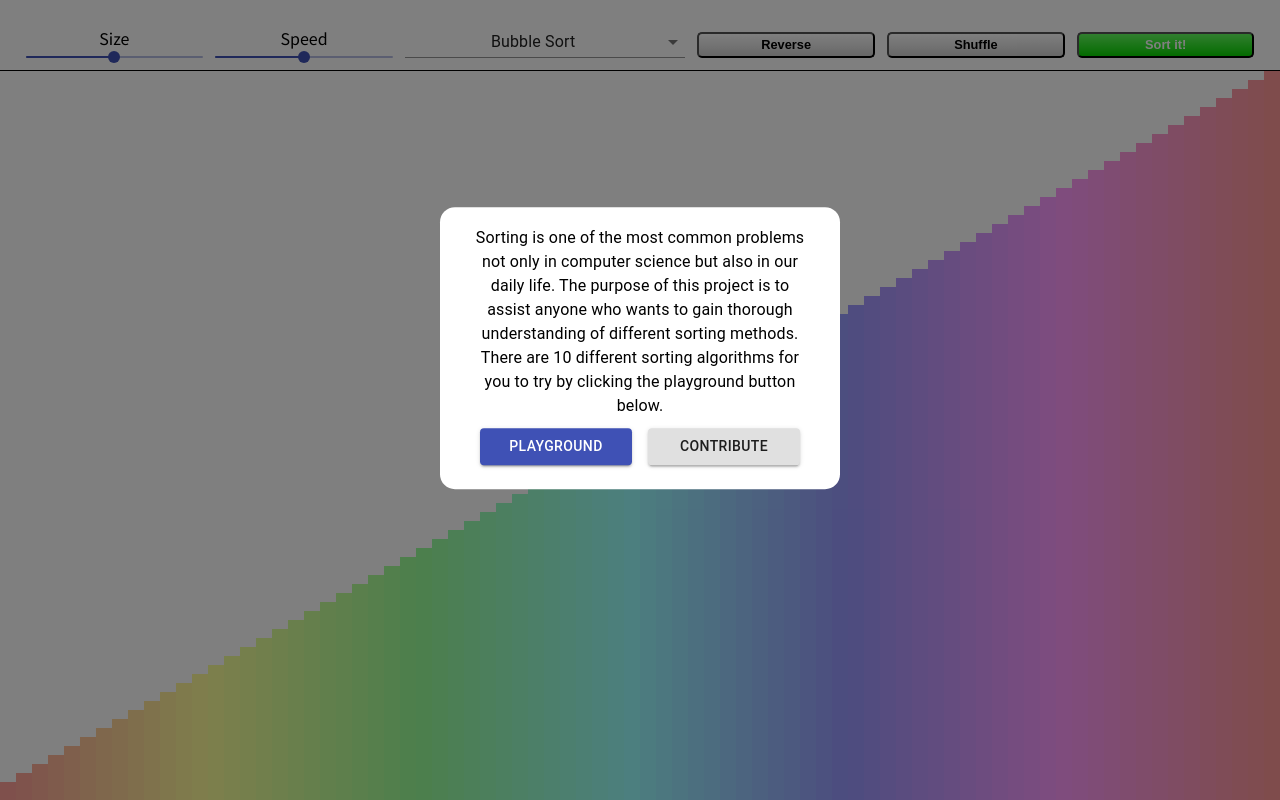
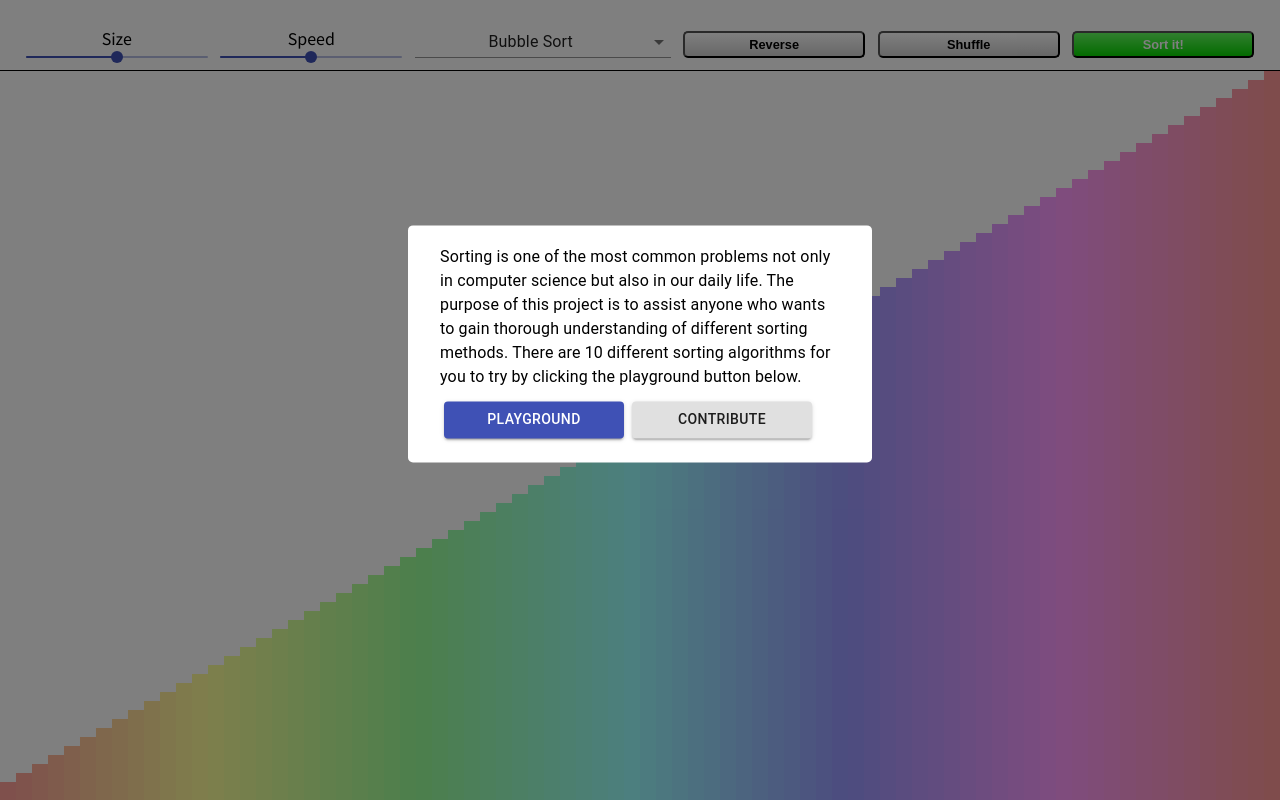
Before and after one commit to welvin21/SortIt, a React (Create React App) app: page / in a window 1280 px wide. Built offline with nearby package versions, Linux system fonts and the light colour scheme.

Commit message:
Uses material ui style

```diff
--- a/src/App.css
+++ /dev/null
@@ -1,88 +0,0 @@
-*{
-  box-sizing: border-box;
-  text-align: center;
-}
-
-/* Sort */
-.sort{
-  height: 100vh;
-  display: grid;
-  grid-template-rows: min-content;
-}
-
-/* Toolbar */
-.toolbar{
-  padding: 2% 2% 1% 2%;
-  border-bottom: min(1px,1vw) solid #000;
-
-  display: grid;
-  grid-template-columns: repeat(6,1fr);
-  grid-gap: 1%;
-  align-items: flex-end;
-}
-
-.slider{
-  display: grid;
-  grid-template-rows: repeat(2,content);
-  grid-gap: 0;
-}
-
-#array_slider, #speed_slider{
-  padding: 3% 0px 0px 0px;
-}
-
-.label{
-  margin: 0;
-  font-family: 'Noto Sans TC', sans-serif;
-}
-
-#algo_selector{
-  width: 20vw;
-}
-
-button{
-  width: 100%;
-  padding: 2% 5%;
-  font-size: 80%;
-  font-weight: 700;
-  border-radius: 5px;
-  color: #fff;
-}
-
-.grey-btn{
-  color: #000;
-  background: linear-gradient(#fff,#cfcfcf)
-}
-
-/* Main */
-.main{
-  height: 100%;
-  display: flex;
-  font-family: 'Noto Sans TC', sans-serif;
-}
-
-.bar{
-  align-self: flex-end;
-  display: inline-block;
-}
-
-@media (max-width : 560px){
-  .toolbar{
-    padding: 20px;
-    grid-template-columns: repeat(3, 1fr);
-    row-gap: 20%;
-    column-gap: 2%;
-  }
-  .label{
-    font-size: 12px;
-  }
-  .button{
-    font-size: 60%;
-  }
-}
-
-@media (max-height : 500px){
-  .app{
-    grid-template-rows: 20% 80%;
-  }
-}
--- a/src/App.js
+++ b/src/App.js
@@ -1,14 +1,23 @@
-import React, { useState }  from 'react';
+import React, { useState } from 'react';
+import { makeStyles } from '@material-ui/core/styles';
 import { Intro } from './components/Intro';
 import { Sort } from './components/Sort';
-import './App.css';
+
+const useStyles = makeStyles({
+  root: {
+    boxSizing: 'border-box',
+    textAlign: 'center',
+  },
+});
 
 export const App = () => {
-  const [ isOpen, setOpen ] = useState(true);
-  return(
-    <>
-      <Intro isOpen={isOpen} closeModal={() => setOpen(false)}/>
-      <Sort/>
-    </>
+  const classes = useStyles();
+  const [isModalOpen, setModalOpen] = useState(true);
+
+  return (
+    <div className={classes.root}>
+      <Intro isOpen={isModalOpen} closeModal={() => setModalOpen(false)} />
+      <Sort />
+    </div>
   );
-}
+};
--- a/src/components/Intro.js
+++ b/src/components/Intro.js
@@ -9,22 +9,22 @@ const useStyles = makeStyles(theme => ({
     top: '40%',
     left: '50%',
     transform: `translate(-50%, -40%)`,
-    width: 'min(400px,100vw)',
+    width: 'min(400px, 90vw)',
     backgroundColor: theme.palette.background.paper,
     padding: theme.spacing(2, 4, 3),
-    borderRadius: '15px',
+    borderRadius: '5px',
     fontSize: '1%',
     maxHeight: '85vh',
-    overflowY: 'scroll'
+    overflowY: 'scroll',
   },
   description: {
-    margin: '1% 0'
+    margin: '1% 0',
   },
   button: {
     fontSize: 'auto',
-    margin: '2% 0 0 0',
-    width: '45%'
-  }
+    margin: '2% 1% 0 1%',
+    width: '45%',
+  },
 }));
 
 export const Intro = ({ isOpen, closeModal }) => {
@@ -55,7 +55,6 @@ export const Intro = ({ isOpen, closeModal }) => {
           color="primary"
           className={classes.button}
           onClick={() => closeModal()}
-          style={{ marginRight: '5%' }}
         >
           Playground
         </Button>
--- a/src/components/Main.js
+++ b/src/components/Main.js
@@ -1,39 +1,56 @@
 import React from 'react';
+import { makeStyles } from '@material-ui/core/styles';
 import { useSelector } from 'react-redux';
 import { changeSortingStatus, changeArr } from '../redux/actions';
 import { store } from '../redux/store';
 
-const sort = async() => {
+const useStyles = makeStyles({
+  main: {
+    height: '100%',
+    display: 'flex',
+    fontFamily: `'Noto Sans TC', sans-serif`,
+  },
+  bar: {
+    alignSelf: 'flex-end',
+    display: 'inline-block',
+  },
+});
+
+const sort = async () => {
   const { frames } = store.getState();
   const frame = frames.next();
-  if(!frame.done){
-    store.dispatch(changeArr(frame.value));
-  }else{
-    store.dispatch(changeSortingStatus(false));
-  }
-}
+  store.dispatch(
+    !frame.done ? changeArr(frame.value) : changeSortingStatus(false)
+  );
+};
 
 export const Main = () => {
+  const classes = useStyles();
+
   const arrSize = useSelector(state => state.arrSize);
   const arr = useSelector(state => state.arr);
   const speed = useSelector(state => state.speed);
   const isSorting = useSelector(state => state.isSorting);
 
-  if(isSorting){
-    setTimeout(() => sort(), 1000-speed);
+  if (isSorting) {
+    setTimeout(() => sort(), 1000 - speed);
   }
 
-  const width = `${100/arrSize}%`;
-  return(
-    <div className='main'>
-      {arr.map(elem => {
-        const { num, color } = elem;
-        const height = `${(num+1)/(arrSize+1) * 100}%`;
-        const backgroundColor = (isSorting && color) ? color : `hsl(${num/arrSize * 360},100%,80%)`;
-        return(
-          <div key={num} className='bar' style={{height, width, backgroundColor}}></div>
+  const width = `${100 / arrSize}%`;
+  return (
+    <div className={classes.main}>
+      {arr.map(({ num, color }) => {
+        const height = `${((num + 1) / (arrSize + 1)) * 100}%`;
+        const backgroundColor =
+          isSorting && color ? color : `hsl(${(num / arrSize) * 360},100%,80%)`;
+        return (
+          <div
+            key={num}
+            className={classes.bar}
+            style={{ height, width, backgroundColor }}
+          ></div>
         );
       })}
     </div>
-  )
-}
+  );
+};
--- a/src/components/Sort.js
+++ b/src/components/Sort.js
@@ -1,12 +1,23 @@
 import React from 'react';
+import { makeStyles } from '@material-ui/core/styles';
 import { Toolbar } from './Toolbar/Toolbar';
 import { Main } from './Main';
 
+const useStyles = makeStyles({
+  sort: {
+    height: '100vh',
+    display: 'grid',
+    gridTemplateRows: 'min-content',
+  },
+});
+
 export const Sort = () => {
-  return(
-    <div className='sort'>
-      <Toolbar/>
-      <Main/>
+  const classes = useStyles();
+
+  return (
+    <div className={classes.sort}>
+      <Toolbar />
+      <Main />
     </div>
   );
-}
+};
--- a/src/components/Toolbar/AlgoSelector.js
+++ b/src/components/Toolbar/AlgoSelector.js
@@ -1,15 +1,33 @@
 import React from 'react';
+import { makeStyles } from '@material-ui/core/styles';
 import { Select, MenuItem } from '@material-ui/core';
 import { useDispatch } from 'react-redux';
 import { changeAlgo } from '../../redux/actions';
 
+const useStyles = makeStyles({
+  algoSelector: {
+    width: '20vw',
+  },
+});
+
 export const AlgoSelector = ({ algorithms, algo, isSorting }) => {
+  const classes = useStyles();
   const dispatch = useDispatch();
-  return(
-    <div className='selector'>
-      <Select disabled={isSorting ? true : false} id='algo_selector' value={algo} onChange={e => dispatch(changeAlgo(e.target.value))}>
-        {algorithms.map(algo => <MenuItem key={algo.key} value={algo.key}>{algo.name}</MenuItem>)}
+
+  return (
+    <div className="selector">
+      <Select
+        disabled={isSorting ? true : false}
+        className={classes.algoSelector}
+        value={algo}
+        onChange={e => dispatch(changeAlgo(e.target.value))}
+      >
+        {algorithms.map(algo => (
+          <MenuItem key={algo.key} value={algo.key}>
+            {algo.name}
+          </MenuItem>
+        ))}
       </Select>
     </div>
   );
-}
+};
--- a/src/components/Toolbar/ArrayModifier.js
+++ b/src/components/Toolbar/ArrayModifier.js
@@ -1,7 +1,25 @@
 import React from 'react';
-import { useDispatch }  from 'react-redux';
+import { makeStyles } from '@material-ui/core/styles';
+import { useDispatch } from 'react-redux';
 import { store } from '../../redux/store';
 import { changeArr } from '../../redux/actions';
+
+const useStyles = makeStyles(theme => ({
+  greyButton: {
+    width: '100%',
+    padding: '2% 5%',
+    fontSize: '80%',
+    fontWeight: 700,
+    borderRadius: 5,
+    color: '#000',
+    background: 'linear-gradient(#fff,#cfcfcf)',
+  },
+  [theme.breakpoints.down['sm']]: {
+    greyButton: {
+      fontSize: '60%',
+    },
+  },
+}));
 
 const handleOnShuffleClick = arr => {
   let tmp = [...arr];
@@ -12,21 +30,33 @@ const handleOnShuffleClick = arr => {
     tmp[index] = tmp.splice(arrSize, 1, tmp[index])[0];
   }
   store.dispatch(changeArr(tmp));
-}
+};
 
 export const ShuffleButton = ({ arr, isSorting }) => {
-  return(
-    <button disabled={isSorting ? true : false} className='grey-btn' onClick={() => handleOnShuffleClick(arr)}>
+  const classes = useStyles();
+
+  return (
+    <button
+      disabled={isSorting}
+      className={classes.greyButton}
+      onClick={() => handleOnShuffleClick(arr)}
+    >
       Shuffle
     </button>
   );
-}
+};
 
 export const ReverseButton = ({ arr, isSorting }) => {
+  const classes = useStyles();
   const dispatch = useDispatch();
-  return(
-    <button disabled={isSorting ? true : false} className='grey-btn' onClick={() => dispatch(changeArr([...[...arr].reverse()]))}>
+
+  return (
+    <button
+      disabled={isSorting}
+      className={classes.greyButton}
+      onClick={() => dispatch(changeArr([...[...arr].reverse()]))}
+    >
       Reverse
     </button>
   );
-}
+};
--- a/src/components/Toolbar/SizeSlider.js
+++ b/src/components/Toolbar/SizeSlider.js
@@ -1,23 +1,48 @@
 import React from 'react';
+import { makeStyles } from '@material-ui/core/styles';
 import { Slider } from '@material-ui/core';
 import { store } from '../../redux/store';
 import { changeArrSize, changeArr, changeArrSorted } from '../../redux/actions';
 
+const useStyles = makeStyles(theme => ({
+  root: {
+    display: 'grid',
+    gridTemplateRows: 'repeat(2,content)',
+    gridGap: 0,
+  },
+  label: {
+    margin: 0,
+    fontFamily: `'Noto Sans TC', sans-serif`,
+  },
+  slider: {
+    padding: '3% 0px 0px 0px',
+  },
+  [theme.breakpoints.down['sm']]: {
+    label: {
+      fontSize: 12,
+    },
+  },
+}));
+
 const handleOnSizeChange = (event, arrSize) => {
-  const arr = [...Array(arrSize).keys()].map(elem => elem+1).map(num => ({num, color: null}));
-  const arrSorted = [...arr].map(num => ({num, color: null}));
+  const arr = [...Array(arrSize).keys()]
+    .map(elem => elem + 1)
+    .map(num => ({ num, color: null }));
+  const arrSorted = [...arr].map(num => ({ num, color: null }));
   store.dispatch(changeArrSize(arrSize));
   store.dispatch(changeArr(arr));
   store.dispatch(changeArrSorted(arrSorted));
-}
+};
 
 export const SizeSlider = ({ arrSize, isSorting }) => {
-  return(
-    <div className='slider'>
-      <p className='label'>Size</p>
+  const classes = useStyles();
+
+  return (
+    <div className={classes.root}>
+      <p className={classes.label}>Size</p>
       <Slider
         disabled={isSorting ? true : false}
-        id='array_slider'
+        className={classes.slider}
         value={arrSize}
         aria-labelledby="discrete-slider"
         valueLabelDisplay="auto"
@@ -27,5 +52,5 @@ export const SizeSlider = ({ arrSize, isSorting }) => {
         onChange={handleOnSizeChange}
       />
     </div>
-  )
-}
+  );
+};
--- a/src/components/Toolbar/SortButton.js
+++ b/src/components/Toolbar/SortButton.js
@@ -1,26 +1,50 @@
 import React from 'react';
+import { makeStyles } from '@material-ui/core/styles';
 import { store } from '../../redux/store';
 import { changeSortingStatus, changeFrames } from '../../redux/actions';
 
+const useStyles = makeStyles(theme => ({
+  button: {
+    width: '100%',
+    padding: '2% 5%',
+    fontSize: '80%',
+    fontWeight: 700,
+    borderRadius: 5,
+    color: '#fff',
+  },
+  [theme.breakpoints.down['sm']]: {
+    button: {
+      fontSize: '60%',
+    },
+  },
+}));
+
 const handleOnSortClick = algorithms => {
   const { arr, arrSorted, algo, isSorting } = store.getState();
-  if(!isSorting && (JSON.stringify(arr) !== JSON.stringify(arrSorted))){
+  if (!isSorting && JSON.stringify(arr) !== JSON.stringify(arrSorted)) {
     const frames = algorithms[algo].method(arr.map(elem => elem.num));
     store.dispatch(changeFrames(frames));
     store.dispatch(changeSortingStatus(true));
-  }else{
+  } else {
     store.dispatch(changeSortingStatus(false));
   }
-}
+};
 
 const greenBtn = 'linear-gradient(#63FF5E,#07D800)';
 const redBtn = 'linear-gradient(#FF6666,#E90000)';
+
 export const SortButton = ({ algorithms, isSorting }) => {
-  return(
+  const classes = useStyles();
+
+  return (
     <div>
-      <button style={{background: isSorting ? redBtn : greenBtn}} onClick={() => handleOnSortClick(algorithms)}>
+      <button
+        className={classes.button}
+        style={{ background: isSorting ? redBtn : greenBtn }}
+        onClick={() => handleOnSortClick(algorithms)}
+      >
         {isSorting ? 'Stop' : 'Sort it!'}
       </button>
     </div>
   );
-}
+};
--- a/src/components/Toolbar/SpeedSlider.js
+++ b/src/components/Toolbar/SpeedSlider.js
@@ -1,24 +1,47 @@
 import React from 'react';
+import { makeStyles } from '@material-ui/core/styles';
 import { useDispatch } from 'react-redux';
 import { Slider } from '@material-ui/core';
 import { changeSpeed } from '../../redux/actions';
 
+const useStyles = makeStyles(theme => ({
+  root: {
+    display: 'grid',
+    gridTemplateRows: 'repeat(2,content)',
+    gridGap: 0,
+  },
+  label: {
+    margin: 0,
+    fontFamily: `'Noto Sans TC', sans-serif`,
+  },
+  slider: {
+    padding: '3% 0px 0px 0px',
+  },
+  [theme.breakpoints.down['sm']]: {
+    label: {
+      fontSize: 12,
+    },
+  },
+}));
+
 export const SpeedSlider = ({ speed, isSorting }) => {
+  const classes = useStyles();
+
   const dispatch = useDispatch();
-  return(
-    <div className='slider'>
-      <p className='label'>Speed</p>
+  return (
+    <div className={classes.root}>
+      <p className={classes.label}>Speed</p>
       <Slider
         disabled={isSorting ? true : false}
-        id='speed_slider'
+        className={classes.slider}
         value={speed}
         aria-labelledby="discrete-slider"
         valueLabelDisplay="off"
         step={5}
         min={500}
         max={980}
-        onChange={(e,speed) => dispatch(changeSpeed(speed))}
+        onChange={(e, speed) => dispatch(changeSpeed(speed))}
       />
     </div>
-  )
-}
+  );
+};
--- a/src/components/Toolbar/Toolbar.js
+++ b/src/components/Toolbar/Toolbar.js
@@ -1,4 +1,5 @@
 import React from 'react';
+import { makeStyles } from '@material-ui/core/styles';
 import { useSelector } from 'react-redux';
 import { SizeSlider } from './SizeSlider';
 import { SpeedSlider } from './SpeedSlider';
@@ -7,21 +8,40 @@ import { ReverseButton, ShuffleButton } from './ArrayModifier';
 import { SortButton } from './SortButton';
 import { algorithms } from '../../algorithms';
 
+const useStyles = makeStyles(theme => ({
+  toolbar: {
+    padding: '2% 2% 1% 2%',
+    borderBottom: 'min(1px,1vw) solid #000',
+    display: 'grid',
+    gridTemplateColumns: 'repeat(6,1fr)',
+    gridGap: '1%',
+    alignItems: 'flex-end',
+    [theme.breakpoints.down('sm')]: {
+      padding: 20,
+      gridTemplateColumns: 'repeat(3, 1fr)',
+      rowGap: '20%',
+      columnGap: '2%',
+    },
+  },
+}));
+
 export const Toolbar = () => {
+  const classes = useStyles();
+
   const algo = useSelector(state => state.algo);
   const arr = useSelector(state => state.arr);
   const arrSize = useSelector(state => state.arrSize);
   const speed = useSelector(state => state.speed);
   const isSorting = useSelector(state => state.isSorting);
 
-  return(
-    <div className='toolbar'>
-      <SizeSlider arrSize={arrSize} isSorting={isSorting}/>
-      <SpeedSlider speed={speed} isSorting={isSorting}/>
-      <AlgoSelector algorithms={algorithms} algo={algo} isSorting={isSorting}/>
-      <ReverseButton arr={arr} isSorting={isSorting}/>
-      <ShuffleButton arr={arr} isSorting={isSorting}/>
-      <SortButton algorithms={algorithms} isSorting={isSorting}/>
+  return (
+    <div className={classes.toolbar}>
+      <SizeSlider arrSize={arrSize} isSorting={isSorting} />
+      <SpeedSlider speed={speed} isSorting={isSorting} />
+      <AlgoSelector algorithms={algorithms} algo={algo} isSorting={isSorting} />
+      <ReverseButton arr={arr} isSorting={isSorting} />
+      <ShuffleButton arr={arr} isSorting={isSorting} />
+      <SortButton algorithms={algorithms} isSorting={isSorting} />
     </div>
   );
-}
+};
```
